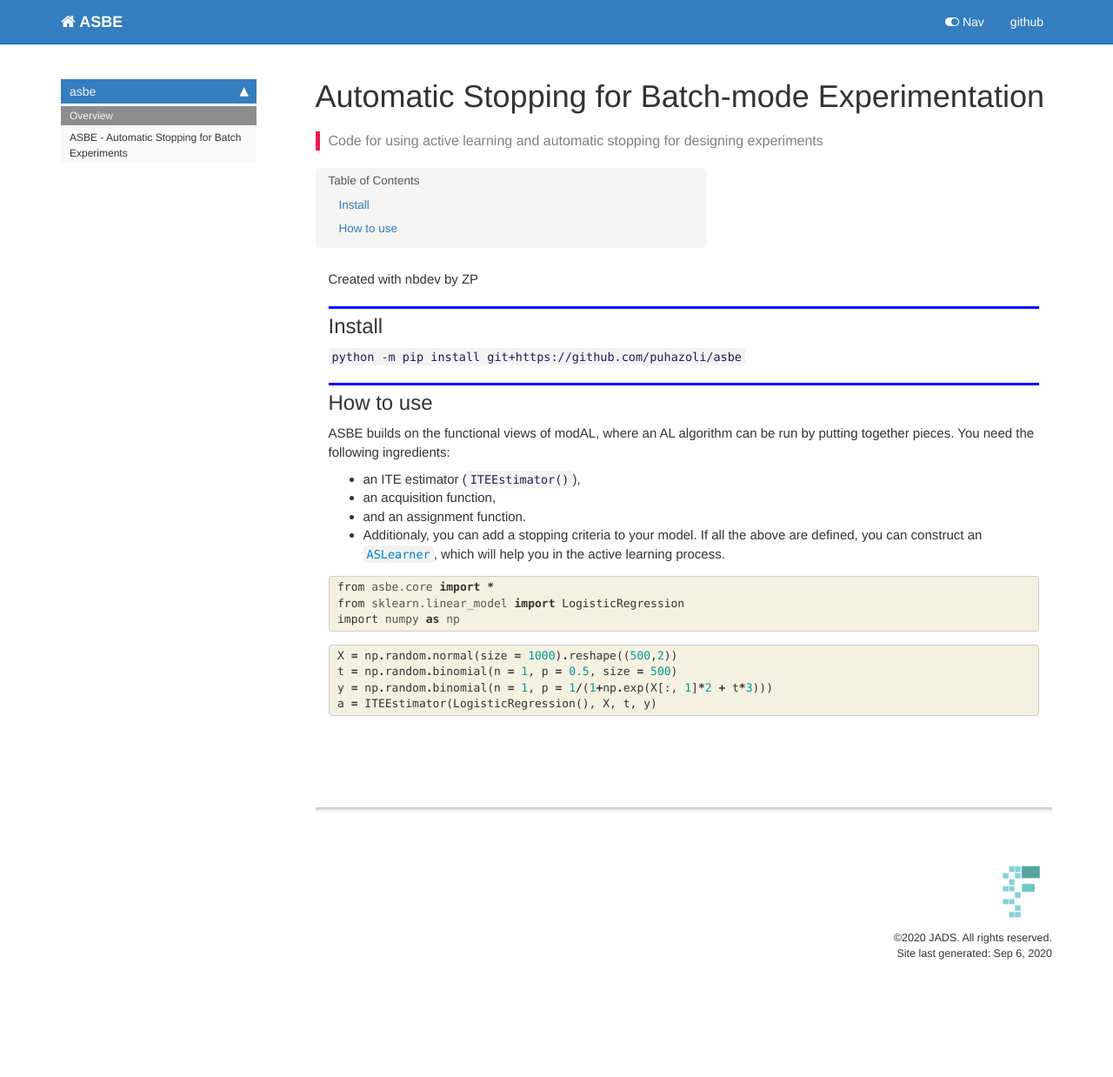
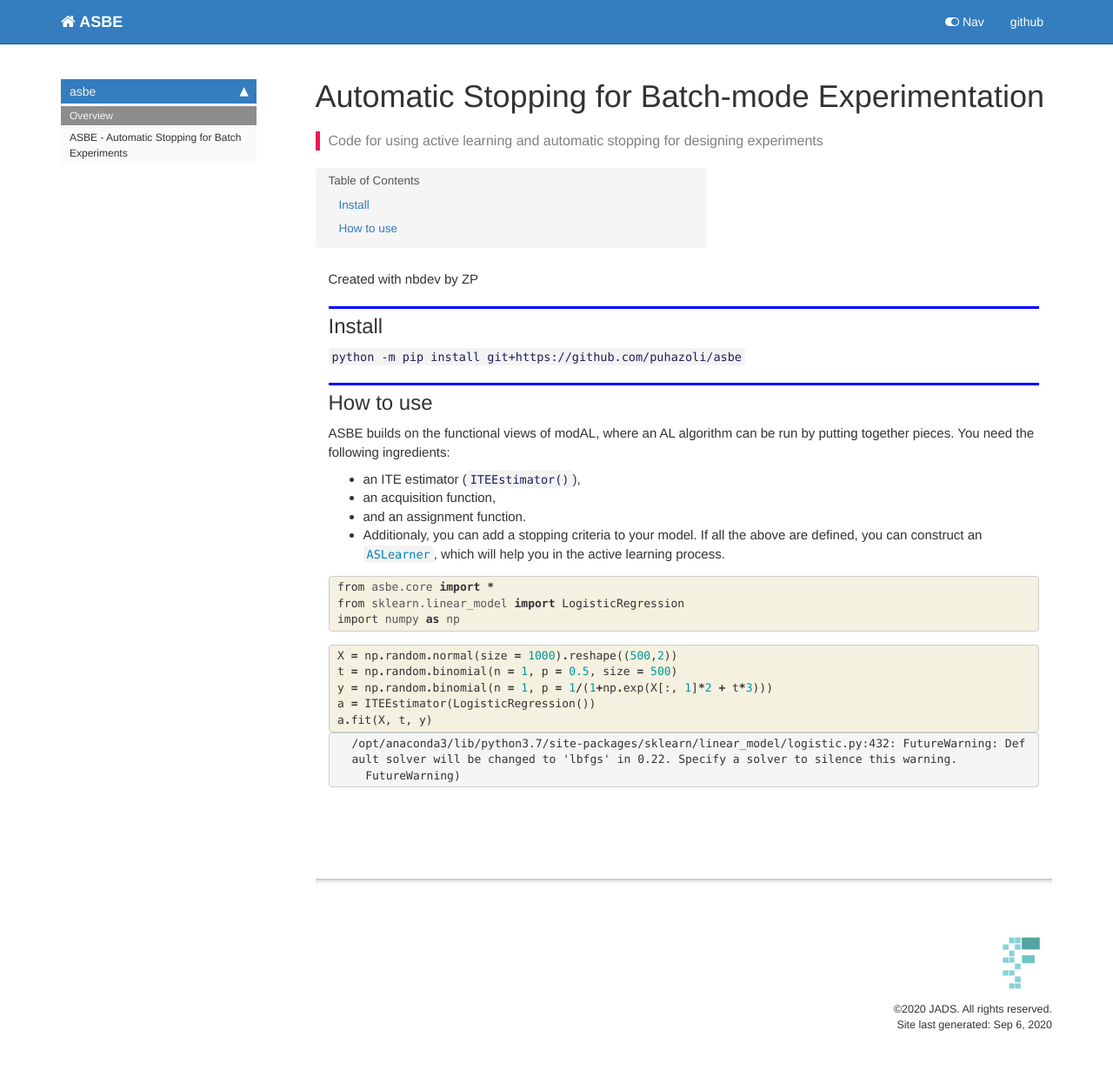
Before and after one commit to puhazoli/asbe, a Jekyll site: the page built from docs/index.html, in a window 1280 px wide. Shown: the whole page at 87% size. Built offline with Jekyll 4.4.1, drawn with Linux system fonts in a browser that asks for light colours; nearby versions of some CDN libraries; comment, search, counter and statistics services are not loaded; before the commit the page ends 1156 px from its top, so only the background shows below that.

Commit message:
fixing readme arguments

```diff
--- a/docs/index.html
+++ b/docs/index.html
@@ -92,10 +92,26 @@ If all the above are defined, you can construct an <a href="/asbe/core.html#ASLe
 <div class=" highlight hl-ipython3"><pre><span></span><span class="n">X</span> <span class="o">=</span> <span class="n">np</span><span class="o">.</span><span class="n">random</span><span class="o">.</span><span class="n">normal</span><span class="p">(</span><span class="n">size</span> <span class="o">=</span> <span class="mi">1000</span><span class="p">)</span><span class="o">.</span><span class="n">reshape</span><span class="p">((</span><span class="mi">500</span><span class="p">,</span><span class="mi">2</span><span class="p">))</span>
 <span class="n">t</span> <span class="o">=</span> <span class="n">np</span><span class="o">.</span><span class="n">random</span><span class="o">.</span><span class="n">binomial</span><span class="p">(</span><span class="n">n</span> <span class="o">=</span> <span class="mi">1</span><span class="p">,</span> <span class="n">p</span> <span class="o">=</span> <span class="mf">0.5</span><span class="p">,</span> <span class="n">size</span> <span class="o">=</span> <span class="mi">500</span><span class="p">)</span>
 <span class="n">y</span> <span class="o">=</span> <span class="n">np</span><span class="o">.</span><span class="n">random</span><span class="o">.</span><span class="n">binomial</span><span class="p">(</span><span class="n">n</span> <span class="o">=</span> <span class="mi">1</span><span class="p">,</span> <span class="n">p</span> <span class="o">=</span> <span class="mi">1</span><span class="o">/</span><span class="p">(</span><span class="mi">1</span><span class="o">+</span><span class="n">np</span><span class="o">.</span><span class="n">exp</span><span class="p">(</span><span class="n">X</span><span class="p">[:,</span> <span class="mi">1</span><span class="p">]</span><span class="o">*</span><span class="mi">2</span> <span class="o">+</span> <span class="n">t</span><span class="o">*</span><span class="mi">3</span><span class="p">)))</span>
-<span class="n">a</span> <span class="o">=</span> <span class="n">ITEEstimator</span><span class="p">(</span><span class="n">LogisticRegression</span><span class="p">(),</span> <span class="n">X</span><span class="p">,</span> <span class="n">t</span><span class="p">,</span> <span class="n">y</span><span class="p">)</span>
+<span class="n">a</span> <span class="o">=</span> <span class="n">ITEEstimator</span><span class="p">(</span><span class="n">LogisticRegression</span><span class="p">())</span>
+<span class="n">a</span><span class="o">.</span><span class="n">fit</span><span class="p">(</span><span class="n">X</span><span class="p">,</span> <span class="n">t</span><span class="p">,</span> <span class="n">y</span><span class="p">)</span>
 </pre></div>
 
     </div>
+</div>
+</div>
+
+<div class="output_wrapper">
+<div class="output">
+
+<div class="output_area">
+
+<div class="output_subarea output_stream output_stderr output_text">
+<pre>/opt/anaconda3/lib/python3.7/site-packages/sklearn/linear_model/logistic.py:432: FutureWarning: Default solver will be changed to &#39;lbfgs&#39; in 0.22. Specify a solver to silence this warning.
+  FutureWarning)
+</pre>
+</div>
+</div>
+
 </div>
 </div>
 
```
Also changed, not shown: README.md, 1 other file.
